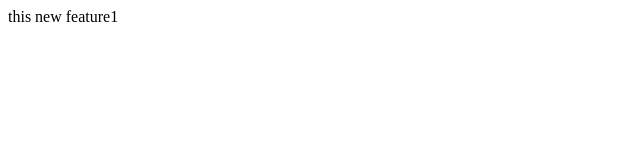
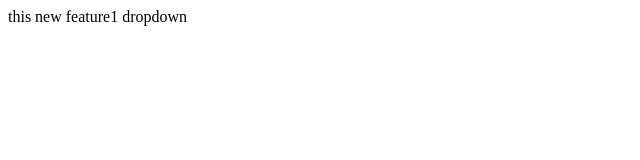
Before and after one commit to Rushikesh-P37/lastbeen, a plain HTML site: page index.html in a window 1280 px wide. Shown: the full height of the page, 0-640 px from the left. Drawn offline with Linux system fonts and the light colour scheme.

Commit message:
Add dropdown

```diff
--- a/index.html
+++ b/index.html
@@ -1 +1 @@
-<p>this new feature1</p>
+<p>this new feature1 dropdown</p>
```
